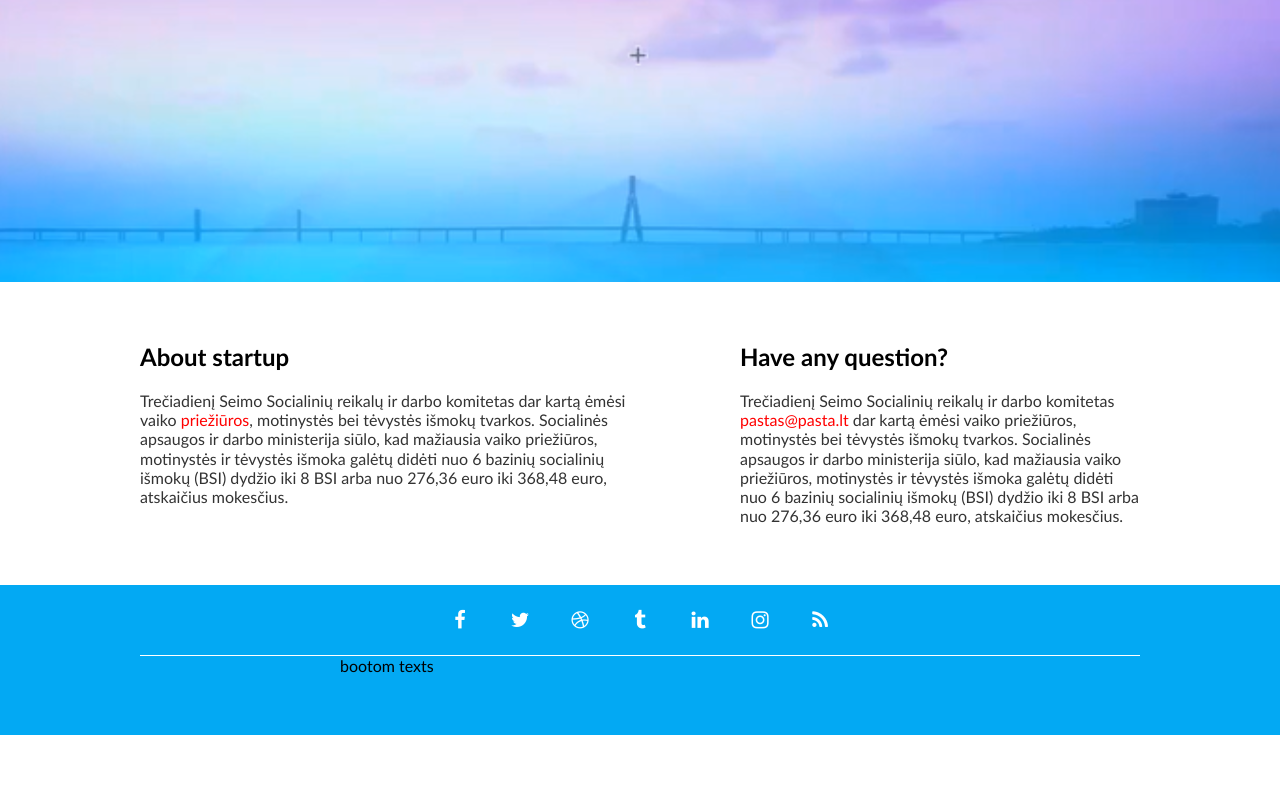
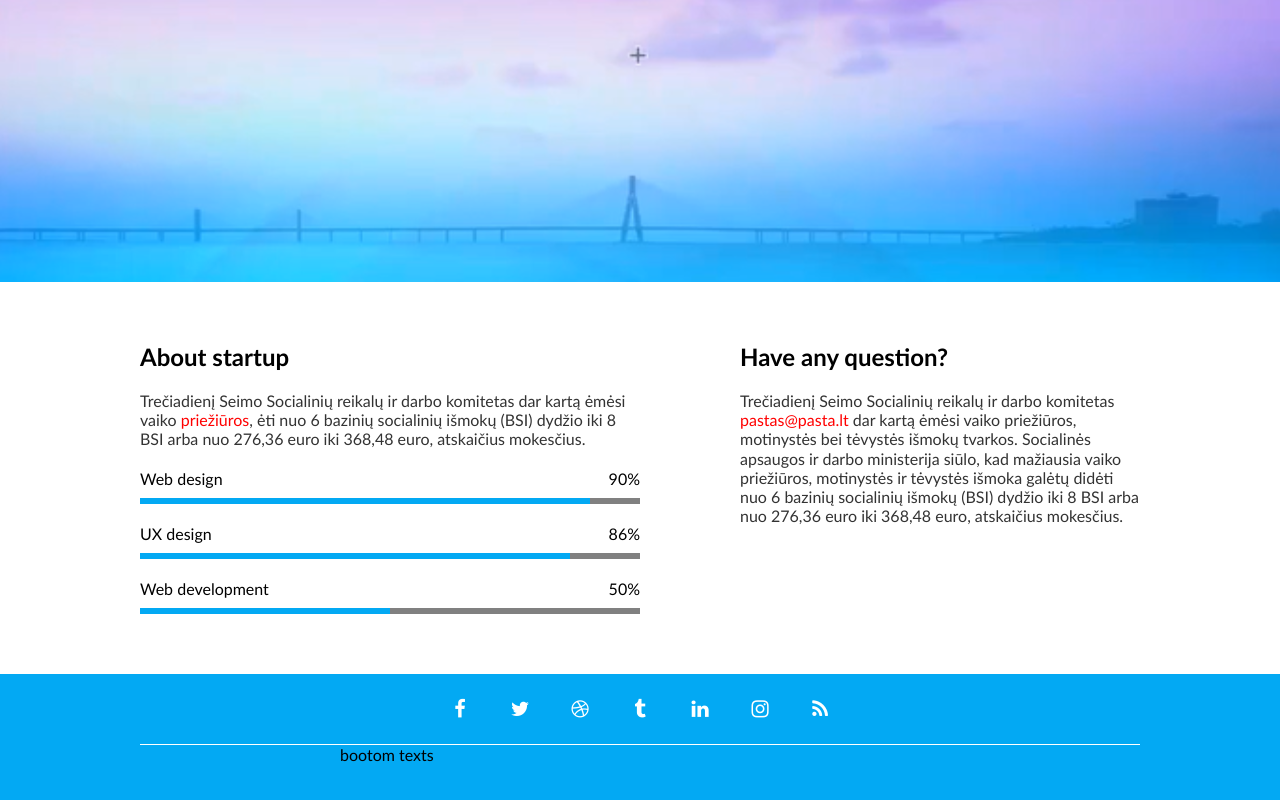
Before and after one commit to Vytautas77/3-puslapis, a website: page index.html in a window 1280 px wide. Shown: the part 998-1798 px from the top of the page. Before the commit the page ends 1733 px from the top, so only its background shows below. Drawn offline with Linux system fonts and the light colour scheme.

Commit message:
progress bar

```diff
--- /dev/null
+++ b/css/components/progress-bar.css
@@ -0,0 +1,25 @@
+.progress-bar{
+display: flex;
+flex-direction: column;
+gap: 10px;
+}
+.progress-bar > .top {
+    display: flex;
+    justify-content: space-between;
+}
+.progress-bar > .top > .label{
+
+}
+.progress-bar > .top > .value{
+
+}
+.progress-bar > .progress{
+    width: 100%;
+    height: 6px;
+    background-color: grey;
+}
+.progress-bar > .progress > .bar{
+    width: 90%;
+    height: 6px;
+    background-color: #03a9f3;
+}
--- a/css/pages/home.css
+++ b/css/pages/home.css
@@ -3,6 +3,7 @@
 @import'../font-awesome.min.css';
 @import'../components/clock.css';
 @import'../components/mouse.css';
+@import'../components/progress-bar.css';
 
 .hero{
     min-height: 100vw;
@@ -31,9 +32,6 @@
     object-fit: contain;
     object-position: center;
 }
-.hero{
-   /* display: flex; */
-}
 footer.container{
     padding-top: 0;
 }
--- a/index.html
+++ b/index.html
@@ -47,14 +47,44 @@
     <div class="row columns">
        <div class="column">
         <h2>About startup</h2>
-        <p>Trečiadienį Seimo Socialinių reikalų ir darbo komitetas dar kartą ėmėsi vaiko <a href="#">priežiūros</a>, motinystės bei tėvystės išmokų tvarkos. Socialinės apsaugos ir darbo ministerija siūlo, kad mažiausia vaiko priežiūros, motinystės ir tėvystės išmoka galėtų didėti nuo 6 bazinių socialinių išmokų (BSI) dydžio iki 8 BSI arba nuo 276,36 euro iki 368,48 euro, atskaičius mokesčius.</p>
-       </div>
+        <p>Trečiadienį Seimo Socialinių reikalų ir darbo komitetas dar kartą ėmėsi vaiko <a href="#">priežiūros</a>, ėti nuo 6 bazinių socialinių išmokų (BSI) dydžio iki 8 BSI arba nuo 276,36 euro iki 368,48 euro, atskaičius mokesčius.</p>
+    <div class="progress-bar">
+        <div class="top">
+            <div class="label">Web design</div>
+            <div class="value">90%</div>
+        </div>
+        <div class="progress">
+             <div class="bar"></div>
+        </div>
+    </div>
+    <div class="progress-bar">
+        <div class="top">
+            <div class="label">UX design</div>
+            <div class="value">86%</div>
+        </div>
+        <div class="progress">
+             <div class="bar" style="width: 86%;"></div>
+        </div>
+    </div>
+    <div class="progress-bar">
+        <div class="top">
+            <div class="label">Web development</div>
+            <div class="value">50%</div>
+        </div>
+        <div class="progress">
+             <div class="bar" style="width: 50%;"></div>
+        </div>
+    </div>
+
+</div>
+
        <div class="right-column column">
         <h2>Have any question?</h2>
         <p>Trečiadienį Seimo Socialinių reikalų ir darbo komitetas <a href="mailto:pastas@pasta.lt">pastas@pasta.lt</a> dar kartą ėmėsi vaiko priežiūros, motinystės bei tėvystės išmokų tvarkos. Socialinės apsaugos ir darbo ministerija siūlo, kad mažiausia vaiko priežiūros, motinystės ir tėvystės išmoka galėtų didėti nuo 6 bazinių socialinių išmokų (BSI) dydžio iki 8 BSI arba nuo 276,36 euro iki 368,48 euro, atskaičius mokesčius.</p>
        </div>
     </div>
    </main>
+
    <footer class="container bg-main">
       <div class="row social">
        <a href="#" target="_blank" class="fa fa-facebook"></a>
```
